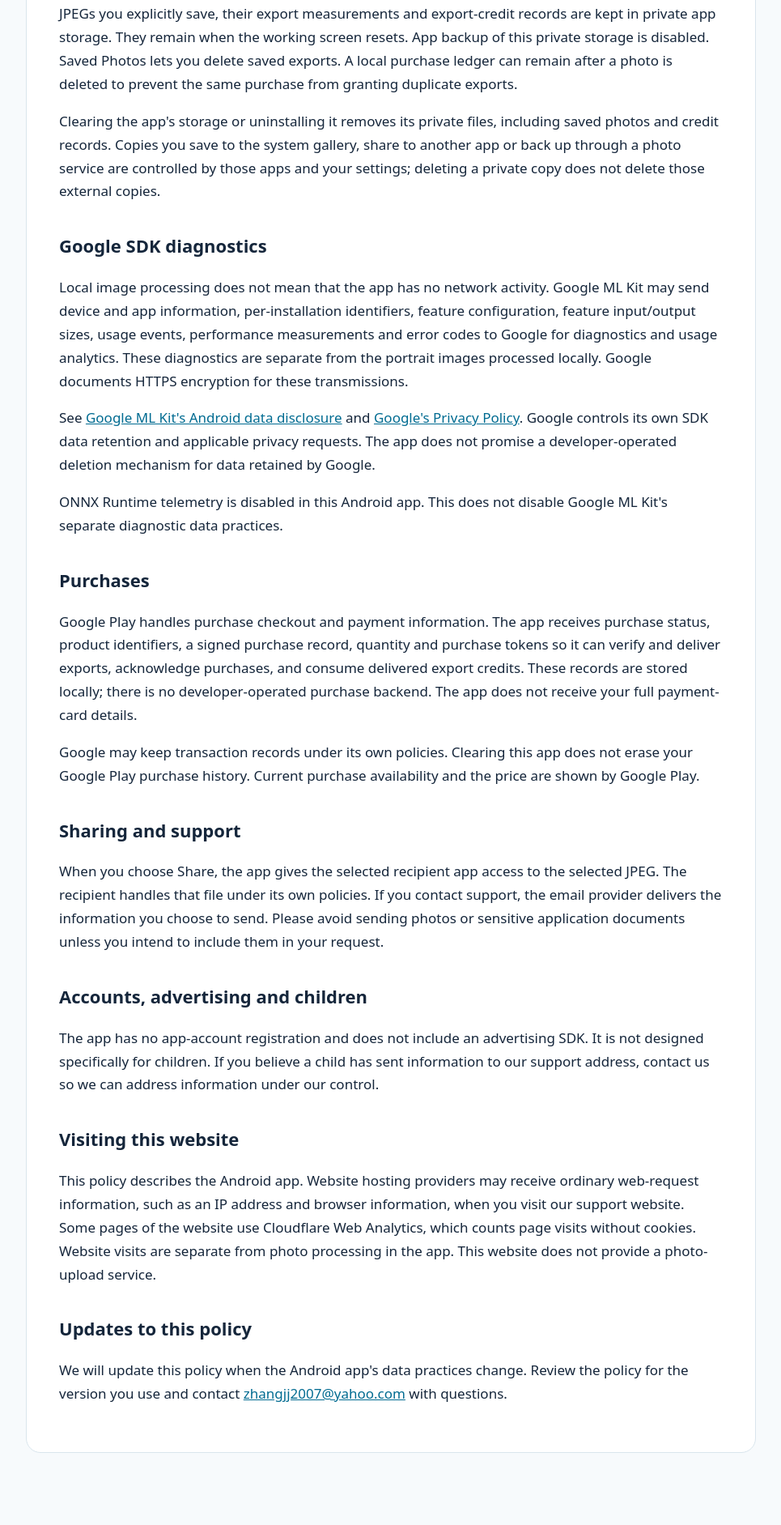
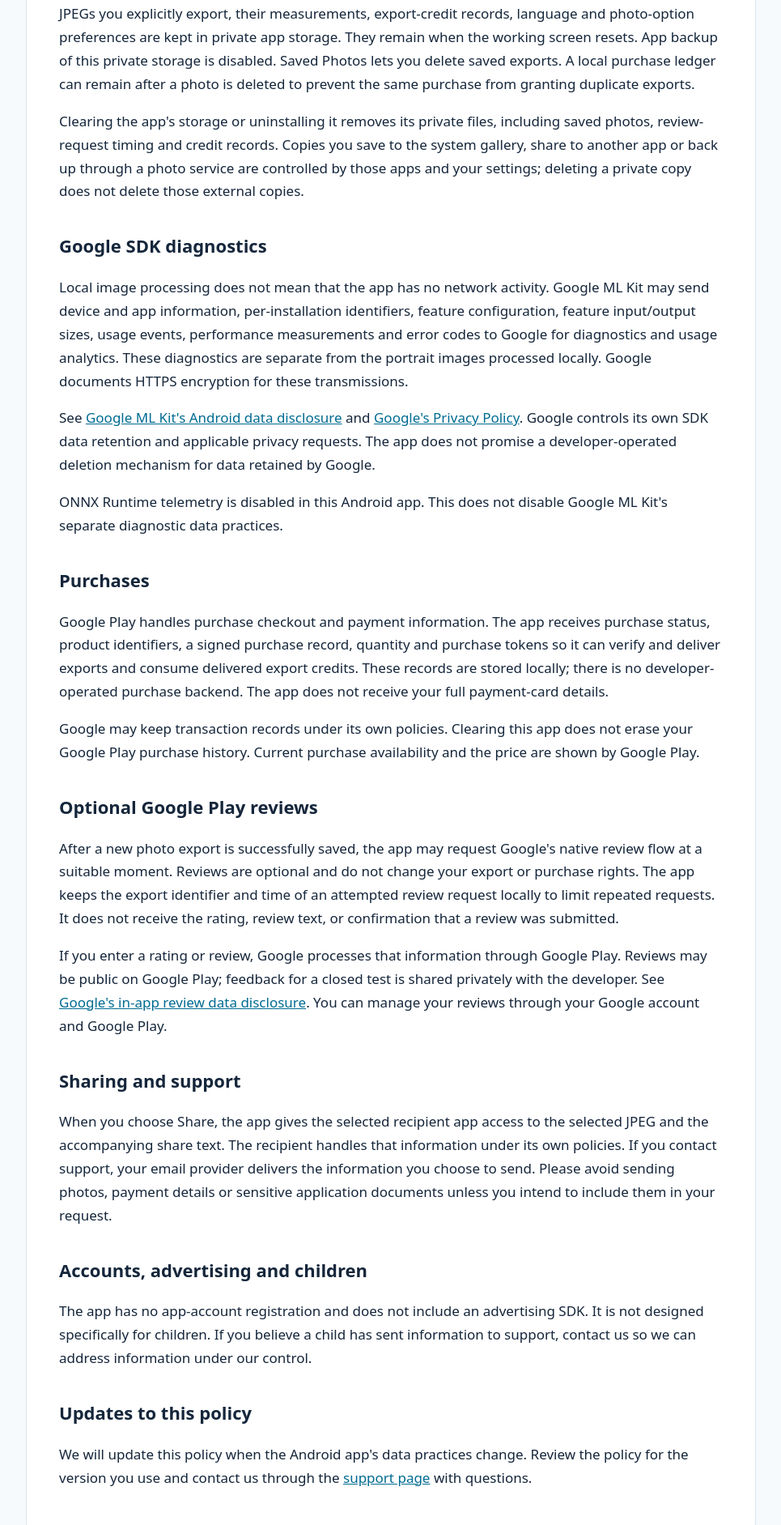
Before and after one commit to peterjiajunzhang/USVisaPhotoCom, a plain HTML site: page privacy-android.html in a window 1280 px wide. Shown: the part 896-2779 px from the top of the page at 81% size, without its empty margins (157-1122 px from the left). Before the commit the page ends 2730 px from the top, so only its background shows below. Drawn offline with Linux system fonts and the light colour scheme.

Commit message:
Publish localized support and current Android privacy policy

```diff
--- a/privacy-android.html
+++ b/privacy-android.html
@@ -3,41 +3,38 @@
 <head>
 <meta charset="utf-8">
 <meta name="viewport" content="width=device-width,initial-scale=1">
-<title>Android Privacy Policy — US Visa Photo</title>
-<meta name="description" content="Android privacy policy for US Visa Photo: local photo processing, saved exports, Google SDK diagnostics and purchases.">
-<link rel="canonical" href="https://us.visaphoto1tap.com/privacy-android.html">
+<title>Android Privacy Policy | US Visa Photo</title>
+<meta name="description" content="Android privacy policy for US Visa Photo: local photo processing, saved exports, SDK diagnostics, purchases and optional reviews.">
 <style>
-body{font:17px/1.7 system-ui,sans-serif;color:#15263b;background:#f7fafc;margin:0;padding:40px 24px}main{max-width:820px;margin:auto;background:white;padding:40px;border:1px solid #d9e5ed;border-radius:18px}h1{line-height:1.15}h2{font-size:22px;margin-top:34px}a{color:#006b91}.muted{color:#526779}@media(max-width:600px){body{padding:16px}main{padding:24px}}
+body{font:17px/1.7 system-ui,sans-serif;color:#15263b;background:#f7fafc;margin:0;padding:40px 24px}main{max-width:820px;margin:auto;background:white;padding:40px;border:1px solid #d9e5ed;border-radius:18px}h1{line-height:1.15}h2{font-size:22px;margin-top:34px}a{color:#006b91}.muted{color:#526779}code{overflow-wrap:anywhere}@media(max-width:600px){body{padding:16px}main{padding:24px}}
 </style>
 </head>
-<body>
-<main>
-<nav aria-label="Related pages"><a href="./">Home</a> · <a href="privacy.html">iPhone privacy policy</a></nav>
+<body><main>
+<nav aria-label="Related pages"><a href="/">Home</a> · <a href="/support.html#en">Contact support</a> · <a href="/privacy.html">iPhone privacy policy</a></nav>
 <h1>US Visa Photo<br>Android Privacy Policy</h1>
-<p class="muted">Last updated October 16, 2026 · Android application: <code>com.loop.usvisaphoto</code></p>
-<p>Developer: PeterZhang. Questions about this policy can be sent to <a href="mailto:zhangjj2007@yahoo.com">zhangjj2007@yahoo.com</a>.</p>
+<p class="muted">Last updated November 5, 2026 · Android application: <code>com.loop.usvisaphoto</code></p>
+<p>Developer: PeterZhang. For questions about this policy, please visit our <a href="/support.html#en">support page</a>.</p>
 <h2>Photos and on-device processing</h2>
 <p>US Visa Photo uses bundled Google ML Kit models and a bundled MODNet portrait model with ONNX Runtime to detect a face, measure framing, crop a photo and replace its background. Image processing runs on your Android device. We do not operate a photo-processing server and the app does not upload your original or processed photos to us for processing.</p>
 <p>The photo picker grants access to photos you choose. The camera action opens a system camera app and returns a photo for processing. Those system apps or photo providers may have their own privacy practices. The app does not request access to your contacts, microphone or location.</p>
 <h2>Local storage and deletion</h2>
-<p>Selected originals, processed previews and checklist progress are held in memory for the current visit. A temporary private copy of a selected image is deleted after decoding. A fresh launch, or a normal return after the app fully goes into the background, starts at the initial screen. Returning from the app's photo picker, camera or share flow, or recreating the screen, preserves the current operation; a purchase or save already in progress is protected. Old working-session files from earlier development builds are discarded at startup.</p>
-<p>JPEGs you explicitly save, their export measurements and export-credit records are kept in private app storage. They remain when the working screen resets. App backup of this private storage is disabled. Saved Photos lets you delete saved exports. A local purchase ledger can remain after a photo is deleted to prevent the same purchase from granting duplicate exports.</p>
-<p>Clearing the app's storage or uninstalling it removes its private files, including saved photos and credit records. Copies you save to the system gallery, share to another app or back up through a photo service are controlled by those apps and your settings; deleting a private copy does not delete those external copies.</p>
+<p>Selected originals, processed previews and checklist progress are held in memory for the current visit. A temporary private copy of a selected image is deleted after decoding. A fresh launch, or a normal return after the app fully goes into the background, starts at the initial screen. Returning from the app's photo picker, camera, share or support flow, or recreating the screen, preserves the current operation; a purchase or save already in progress is protected. Old working-session files from earlier development builds are discarded at startup.</p>
+<p>JPEGs you explicitly export, their measurements, export-credit records, language and photo-option preferences are kept in private app storage. They remain when the working screen resets. App backup of this private storage is disabled. Saved Photos lets you delete saved exports. A local purchase ledger can remain after a photo is deleted to prevent the same purchase from granting duplicate exports.</p>
+<p>Clearing the app's storage or uninstalling it removes its private files, including saved photos, review-request timing and credit records. Copies you save to the system gallery, share to another app or back up through a photo service are controlled by those apps and your settings; deleting a private copy does not delete those external copies.</p>
 <h2>Google SDK diagnostics</h2>
 <p>Local image processing does not mean that the app has no network activity. Google ML Kit may send device and app information, per-installation identifiers, feature configuration, feature input/output sizes, usage events, performance measurements and error codes to Google for diagnostics and usage analytics. These diagnostics are separate from the portrait images processed locally. Google documents HTTPS encryption for these transmissions.</p>
 <p>See <a href="https://developers.google.com/ml-kit/android-data-disclosure">Google ML Kit's Android data disclosure</a> and <a href="https://policies.google.com/privacy">Google's Privacy Policy</a>. Google controls its own SDK data retention and applicable privacy requests. The app does not promise a developer-operated deletion mechanism for data retained by Google.</p>
 <p>ONNX Runtime telemetry is disabled in this Android app. This does not disable Google ML Kit's separate diagnostic data practices.</p>
 <h2>Purchases</h2>
-<p>Google Play handles purchase checkout and payment information. The app receives purchase status, product identifiers, a signed purchase record, quantity and purchase tokens so it can verify and deliver exports, acknowledge purchases, and consume delivered export credits. These records are stored locally; there is no developer-operated purchase backend. The app does not receive your full payment-card details.</p>
+<p>Google Play handles purchase checkout and payment information. The app receives purchase status, product identifiers, a signed purchase record, quantity and purchase tokens so it can verify and deliver exports and consume delivered export credits. These records are stored locally; there is no developer-operated purchase backend. The app does not receive your full payment-card details.</p>
 <p>Google may keep transaction records under its own policies. Clearing this app does not erase your Google Play purchase history. Current purchase availability and the price are shown by Google Play.</p>
+<h2>Optional Google Play reviews</h2>
+<p>After a new photo export is successfully saved, the app may request Google's native review flow at a suitable moment. Reviews are optional and do not change your export or purchase rights. The app keeps the export identifier and time of an attempted review request locally to limit repeated requests. It does not receive the rating, review text, or confirmation that a review was submitted.</p>
+<p>If you enter a rating or review, Google processes that information through Google Play. Reviews may be public on Google Play; feedback for a closed test is shared privately with the developer. See <a href="https://developer.android.com/guide/playcore/in-app-review#data-safety">Google's in-app review data disclosure</a>. You can manage your reviews through your Google account and Google Play.</p>
 <h2>Sharing and support</h2>
-<p>When you choose Share, the app gives the selected recipient app access to the selected JPEG. The recipient handles that file under its own policies. If you contact support, the email provider delivers the information you choose to send. Please avoid sending photos or sensitive application documents unless you intend to include them in your request.</p>
+<p>When you choose Share, the app gives the selected recipient app access to the selected JPEG and the accompanying share text. The recipient handles that information under its own policies. If you contact support, your email provider delivers the information you choose to send. Please avoid sending photos, payment details or sensitive application documents unless you intend to include them in your request.</p>
 <h2>Accounts, advertising and children</h2>
-<p>The app has no app-account registration and does not include an advertising SDK. It is not designed specifically for children. If you believe a child has sent information to our support address, contact us so we can address information under our control.</p>
-<h2>Visiting this website</h2>
-<p>This policy describes the Android app. Website hosting providers may receive ordinary web-request information, such as an IP address and browser information, when you visit our support website. Some pages of the website use Cloudflare Web Analytics, which counts page visits without cookies. Website visits are separate from photo processing in the app. This website does not provide a photo-upload service.</p>
+<p>The app has no app-account registration and does not include an advertising SDK. It is not designed specifically for children. If you believe a child has sent information to support, contact us so we can address information under our control.</p>
 <h2>Updates to this policy</h2>
-<p>We will update this policy when the Android app's data practices change. Review the policy for the version you use and contact <a href="mailto:zhangjj2007@yahoo.com">zhangjj2007@yahoo.com</a> with questions.</p>
-</main>
-</body>
-</html>
+<p>We will update this policy when the Android app's data practices change. Review the policy for the version you use and contact us through the <a href="/support.html#en">support page</a> with questions.</p>
+</main></body></html>
```
